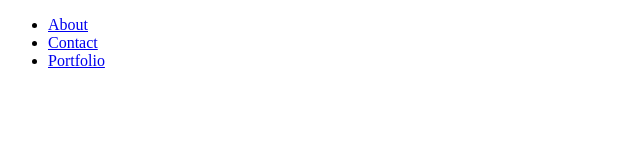
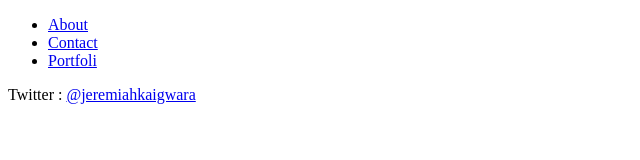
Before and after one commit to jeremy-kaigwara/PROJECTS, a plain HTML site: page personal website/index.html in a window 1280 px wide. Shown: the whole page, without its empty margins (0-640 px from the left). Drawn offline with Linux system fonts and the light colour scheme.

Commit message:
added features

```diff
--- a/personal website/index.html
+++ b/personal website/index.html
@@ -12,9 +12,12 @@
             <ul>
                 <li><a href="#about">About</a></li>
                 <li><a href="#contacts">Contact</a></li>
-                <li><a href="#portfolio">Portfolio</a></li>
+                <li><a href="#portfolio">Portfoli</a></li>
             </ul>
         </nav>
+        <section id="contacts">
+            Twitter : <a href="twitter">@jeremiahkaigwara</a>
+        </section>
     </header>
 
 </body>
--- a/personal website/index.js
+++ b/personal website/index.js
@@ -0,0 +1 @@
+zdfadf
```
